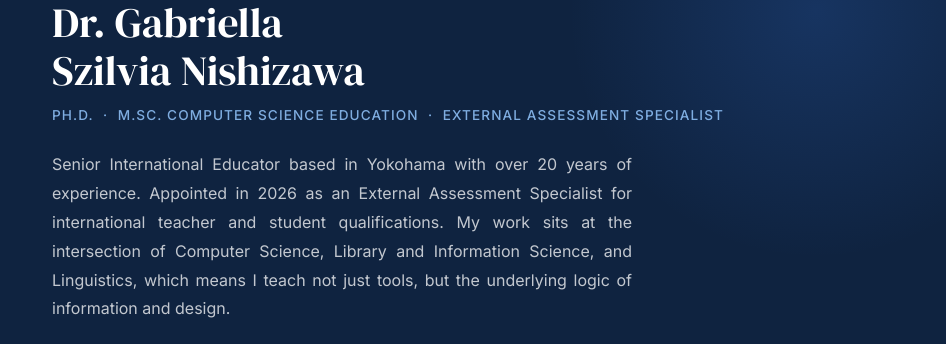
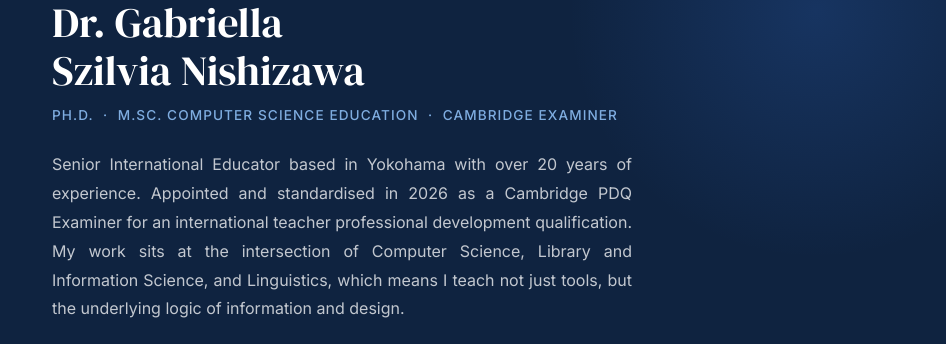
Before and after one commit to nishizawagsz/nishizawagsz.github.io, a plain HTML site: page index.html in a window 1280 px wide. Shown: the part 119-463 px from the top of the page, 334-1280 px from the left. Drawn offline with Linux system fonts and the light colour scheme.

Commit message:
Update meta description and hero section titles

```diff
--- a/index.html
+++ b/index.html
@@ -3,7 +3,7 @@
 <head>
     <meta charset="UTF-8">
     <meta name="viewport" content="width=device-width, initial-scale=1.0">
-    <meta name="description" content="Dr. Gabriella Szilvia Nishizawa – External Assessment Specialist & International Educator. EdTech portfolio.">
+    <meta name="description" content="Dr. Gabriella Szilvia Nishizawa – Cambridge PDQ Examiner & International Educator. EdTech portfolio.">
     <title>Dr. Gabriella Szilvia Nishizawa</title>
     <link rel="preconnect" href="https://fonts.googleapis.com">
     <link href="https://fonts.googleapis.com/css2?family=Inter:wght@300;400;500;600;700&family=DM+Serif+Display:ital@0;1&display=swap" rel="stylesheet">
@@ -552,8 +552,8 @@
         <div>
             <p class="section-label">Educational Technology Portfolio</p>
             <h1 class="hero-name">Dr. Gabriella<br>Szilvia Nishizawa</h1>
-            <p class="hero-title">Ph.D. &nbsp;·&nbsp; M.Sc. Computer Science Education &nbsp;·&nbsp; External Assessment Specialist</p>
-            <p class="hero-bio">Senior International Educator based in Yokohama with over 20 years of experience. Appointed in 2026 as an External Assessment Specialist for international teacher and student qualifications. My work sits at the intersection of Computer Science, Library and Information Science, and Linguistics, which means I teach not just tools, but the underlying logic of information and design.</p>
+            <p class="hero-title">Ph.D. &nbsp;·&nbsp; M.Sc. Computer Science Education &nbsp;·&nbsp; Cambridge Examiner</p>
+            <p class="hero-bio">Senior International Educator based in Yokohama with over 20 years of experience. Appointed and standardised in 2026 as a Cambridge PDQ Examiner for an international teacher professional development qualification. My work sits at the intersection of Computer Science, Library and Information Science, and Linguistics, which means I teach not just tools, but the underlying logic of information and design.</p>
             <div class="hero-tags">
                 <span class="hero-tag">External Assessment Specialist</span>
                 <span class="hero-tag">Curriculum Developer</span>
```
